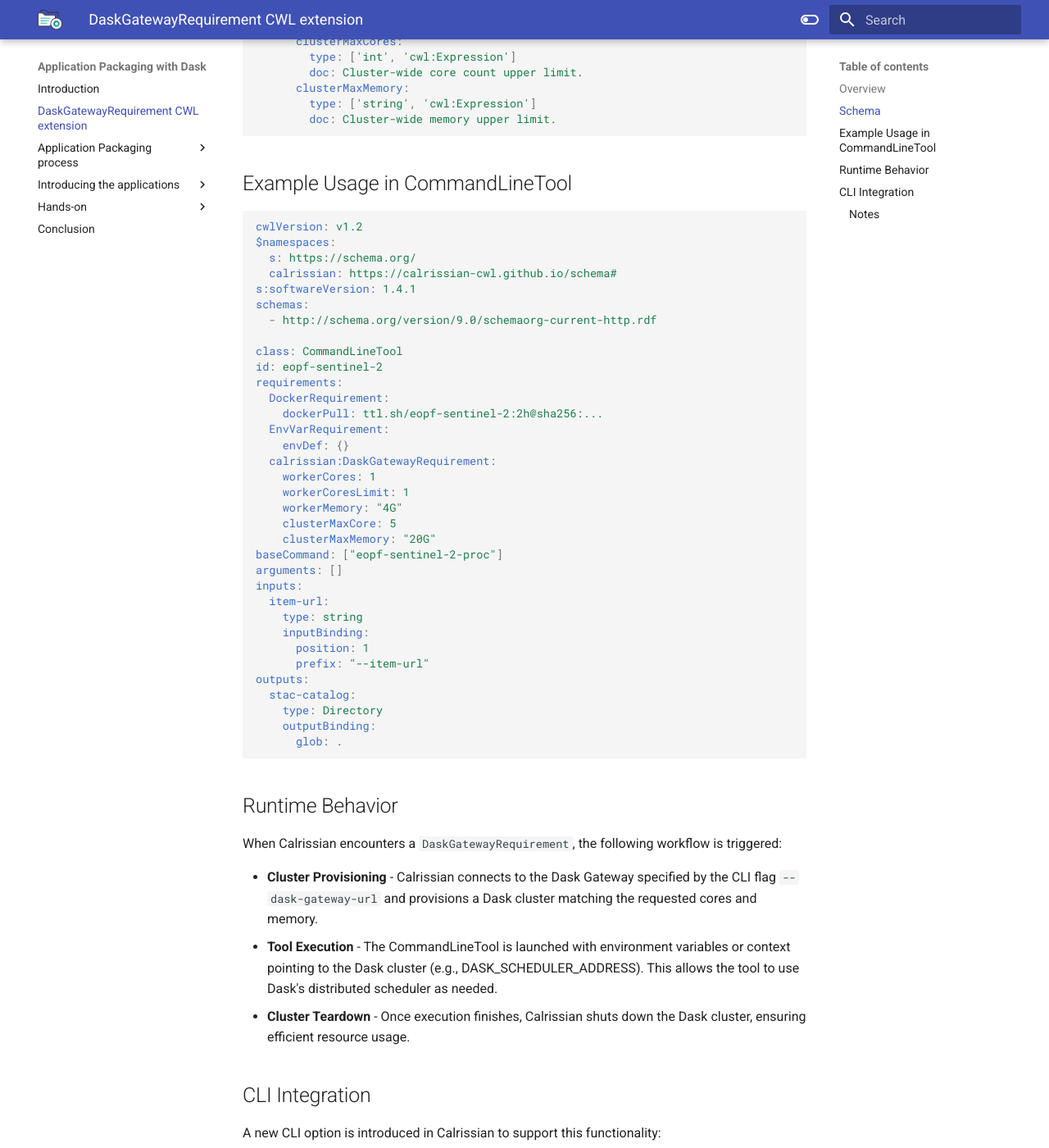
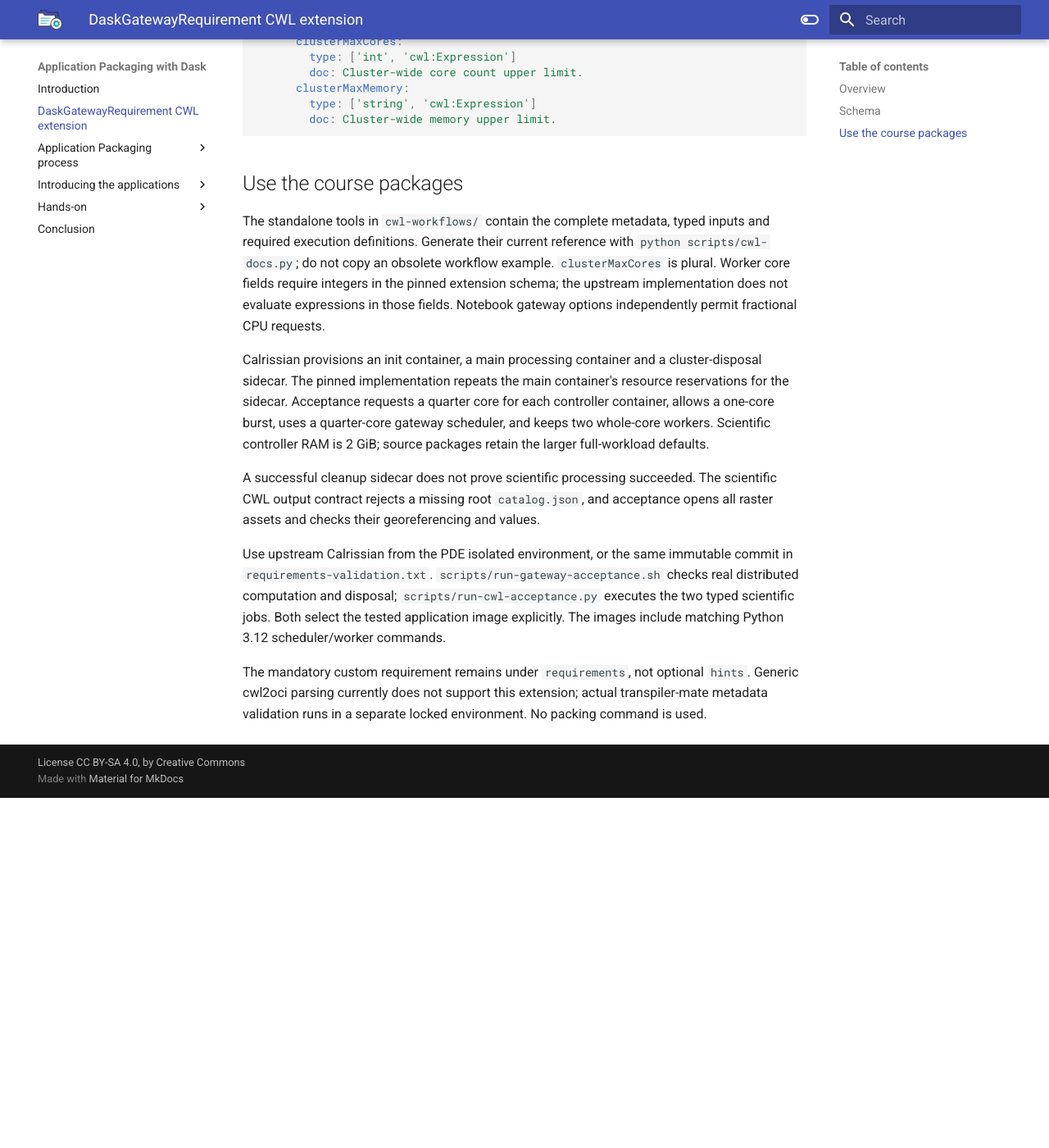
Before and after one commit to eoap/dask-app-package, an MkDocs documentation site: the page built from docs/calrissian-dask.md, in a window 1280 px wide and 1400 px high, scrolled down 1141 px. Shown: the whole window at 82% size. Built offline with MkDocs 1.6.1 and Material for MkDocs 9.7.7, drawn with Linux system fonts in a browser that asks for light colours; after the commit the page ends 2114 px from its top, so only the background shows below that; some of the changed text lies outside the part shown.

````diff
--- a/docs/calrissian-dask.md
+++ b/docs/calrissian-dask.md
@@ -50,69 +50,34 @@
         doc: Cluster-wide memory upper limit.
 ```
 
-## Example Usage in CommandLineTool
+## Use the course packages
 
-```yaml
-cwlVersion: v1.2
-$namespaces:
-  s: https://schema.org/
-  calrissian: https://calrissian-cwl.github.io/schema#
-s:softwareVersion: 1.4.1
-schemas:
-  - http://schema.org/version/9.0/schemaorg-current-http.rdf
+The standalone tools in `cwl-workflows/` contain the complete metadata, typed
+inputs and required execution definitions. Generate their current reference
+with `python scripts/cwl-docs.py`; do not copy an obsolete workflow example.
+`clusterMaxCores` is plural. Worker core fields require integers in the pinned
+extension schema; the upstream implementation does not evaluate expressions
+in those fields. Notebook gateway options independently permit fractional CPU
+requests.
 
-class: CommandLineTool
-id: eopf-sentinel-2
-requirements:
-  DockerRequirement:
-    dockerPull: ttl.sh/eopf-sentinel-2:2h@sha256:...
-  EnvVarRequirement:
-    envDef: {}
-  calrissian:DaskGatewayRequirement:
-    workerCores: 1
-    workerCoresLimit: 1
-    workerMemory: "4G"
-    clusterMaxCore: 5
-    clusterMaxMemory: "20G"
-baseCommand: ["eopf-sentinel-2-proc"]
-arguments: []
-inputs:
-  item-url:
-    type: string
-    inputBinding:
-      position: 1
-      prefix: "--item-url"
-outputs:
-  stac-catalog:
-    type: Directory
-    outputBinding:
-      glob: .
-```
+Calrissian provisions an init container, a main processing container and a
+cluster-disposal sidecar. The pinned implementation repeats the main container's
+resource reservations for the sidecar. Acceptance requests a quarter core for
+each controller container, allows a one-core burst, uses a quarter-core gateway
+scheduler, and keeps two whole-core workers. Scientific controller RAM is 2 GiB;
+source packages retain the larger full-workload defaults.
 
-## Runtime Behavior
+A successful cleanup sidecar does not prove scientific processing succeeded.
+The scientific CWL output contract rejects a missing root `catalog.json`, and
+acceptance opens all raster assets and checks their georeferencing and values.
 
-When Calrissian encounters a `DaskGatewayRequirement`, the following workflow is triggered:
+Use upstream Calrissian from the PDE isolated environment, or the same immutable
+commit in `requirements-validation.txt`. `scripts/run-gateway-acceptance.sh`
+checks real distributed computation and disposal; `scripts/run-cwl-acceptance.py`
+executes the two typed scientific jobs. Both select the tested application image
+explicitly. The images include matching Python 3.12 scheduler/worker commands.
 
-- **Cluster Provisioning** - Calrissian connects to the Dask Gateway specified by the CLI flag `--dask-gateway-url` and provisions a Dask cluster matching the requested cores and memory.
-- **Tool Execution** - The CommandLineTool is launched with environment variables or context pointing to the Dask cluster (e.g., DASK_SCHEDULER_ADDRESS). This allows the tool to use Dask's distributed scheduler as needed.
-- **Cluster Teardown** - Once execution finishes, Calrissian shuts down the Dask cluster, ensuring efficient resource usage.
-
-## CLI Integration
-
-A new CLI option is introduced in Calrissian to support this functionality:
-
-```bash
---dask-gateway-url <URL>
-```
-
-**Description:**
-
-Specifies the base URL of the Dask Gateway (e.g., https://dask-gateway.example.com). This option is optional but required when using DaskGatewayRequirement.
-
-### Notes
-
-This extension assumes that the tool being run is compatible with Dask and can use a Dask cluster.
-
-The resource requests (workerCores, workerMemory, etc.) can also be dynamic via CWL expressions.
-
-Error handling for failed cluster creation or shutdown is included in Calrissian’s internal execution flow.
+The mandatory custom requirement remains under `requirements`, not optional
+`hints`. Generic cwl2oci parsing currently does not support this extension;
+actual transpiler-mate metadata validation runs in a separate locked environment.
+No packing command is used.
````
Also changed, not shown: docs/apps/cloudless-mosaic/cli.md (+10 -5 lines), docs/apps/eopf-sentinel-2/cli.md (+15 -5 lines).
